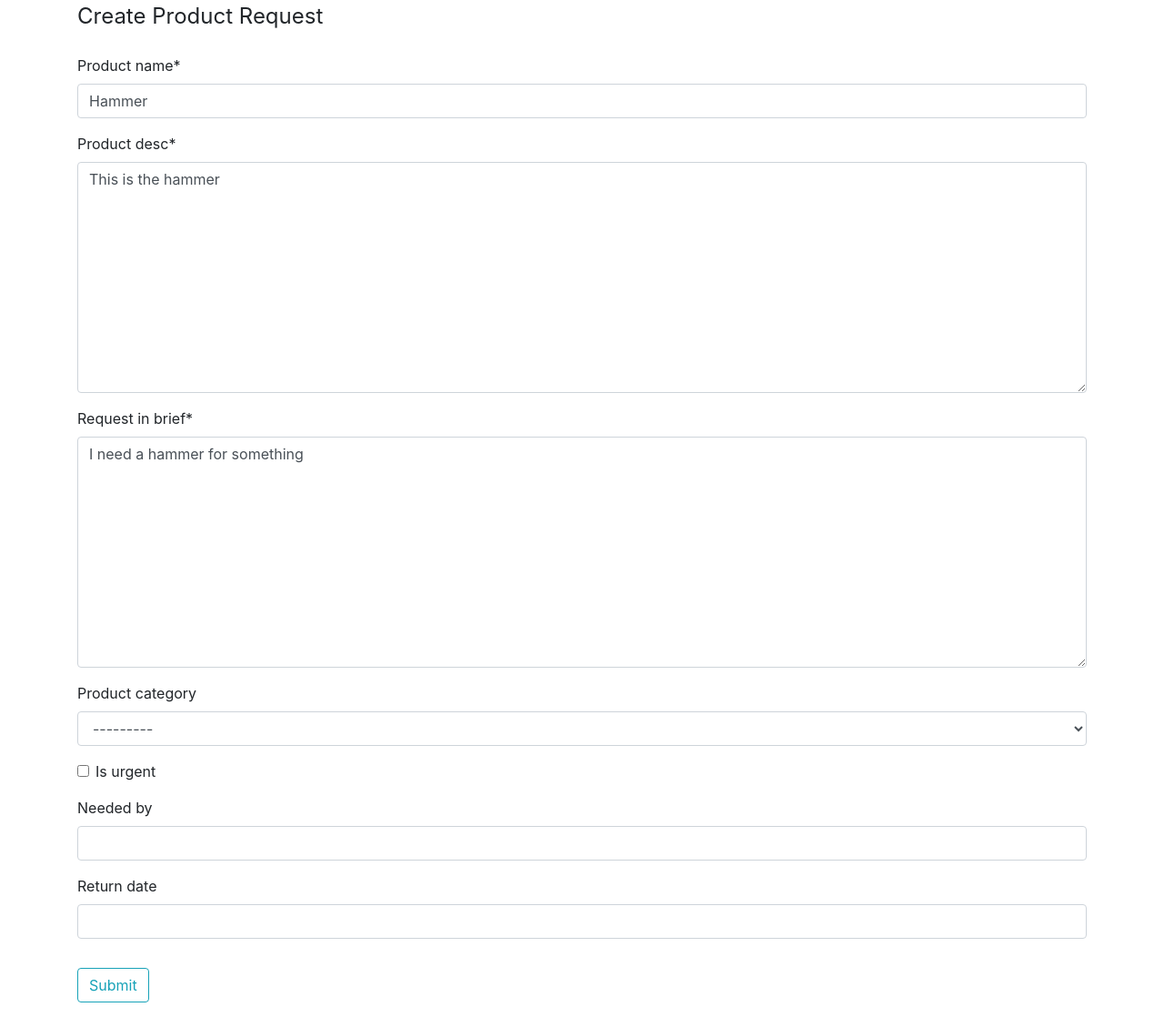
After one commit to samirpatil2000/HackathonProject, a Django app: page /create-product-request/ in a window 1280 px wide. The commit adds this page. Shown: the whole page at 91% size. Run offline with Django 3.2, Linux system fonts and the light colour scheme; the visitor is signed in with stand-in values (Sample User, id 1); data that the repository does not hold is empty; some libraries are stand-ins or nearby versions.

Commit message:
product request is created and it is displayed

```diff
--- a/product/forms.py
+++ b/product/forms.py
@@ -7,3 +7,19 @@ class ProductUploadForm(forms.ModelForm):
     class Meta:
         model=Product
         fields=['name','desc','category']
+
+
+
+
+class CreateRequestForm(forms.ModelForm):
+
+    class Meta:
+        model=RequestForProduct
+        fields=[
+            'product_name',
+            'product_desc',
+            'request_in_brief',
+            'product_category',
+            'is_urgent',
+            'needed_by',
+            'return_date']
--- a/product/models.py
+++ b/product/models.py
@@ -19,7 +19,7 @@ class Product(models.Model):
 
     user=models.ForeignKey(user,on_delete=models.CASCADE)
     name=models.CharField(default="Hammer",max_length=20)
-    desc=models.CharField(default="This is the hammer",max_length=200)
+    desc=models.TextField(default="This is the hammer")
     category=models.ForeignKey(Category,on_delete=models.SET_NULL,blank=True,null=True)
     is_borrowed=models.BooleanField(default=False)
     is_on_rent=models.BooleanField(default=False)
@@ -32,12 +32,13 @@ class RequestForProduct(models.Model):
 
     user = models.ForeignKey(user, on_delete=models.CASCADE)
     product_name = models.CharField(default="Hammer", max_length=20)
-    product_desc = models.CharField(default="This is the hammer", max_length=200)
-    request_in_brief=models.CharField(default="I need a hammer for something",max_length=300)
+    product_desc = models.TextField(default="This is the hammer")
+    request_in_brief=models.TextField(default="I need a hammer for something")
     product_category = models.ForeignKey(Category, on_delete=models.SET_NULL, blank=True, null=True)
     is_urgent= models.BooleanField(default=False)
     needed_by=models.DateTimeField(blank=True,null=True)
-    return_date=models.DateTimeField()
+    return_date=models.DateTimeField(blank=True,null=True)
+    is_submitted=models.BooleanField(default=False)
 
     def __str__(self):
         return str(self.user)+str(self.product_name)
--- a/product/urls.py
+++ b/product/urls.py
@@ -5,4 +5,5 @@ from . import views
 urlpatterns = [
     path('',views.index,name='index-page'),
     path('upload-products/',views.uploadProduct,name='upload-products'),
+    path('create-product-request/',views.create_product_request,name='create-product-request'),
  ]
--- a/product/views.py
+++ b/product/views.py
@@ -1,11 +1,13 @@
 from django.contrib.auth.decorators import login_required
 from django.shortcuts import render, redirect
-from .forms import ProductUploadForm
+from .forms import ProductUploadForm,CreateRequestForm
+from .models import RequestForProduct
 # Create your views here.
+
 
 def index(request):
     context={
-
+        'objects':RequestForProduct.objects.filter(is_submitted=False)
     }
     return render(request,'product/index.html',context)
 
@@ -19,8 +21,26 @@ def uploadProduct(request):
         if productForm.is_valid():
             prod=productForm.save(commit=False)
             prod.user=user
+            prod.save()
             return redirect('index-page')
     context={
         'form':productForm
     }
     return render(request,'product/productUploadForm.html',context)
+
+
+@login_required
+def create_product_request(request):
+    user=request.user
+    requestForm=CreateRequestForm()
+    if request.method=="POST":
+        requestForm=CreateRequestForm(request.POST or None)
+        if requestForm.is_valid():
+            prod_request=requestForm.save(commit=False)
+            prod_request.user=user
+            prod_request.save()
+            return redirect('index-page')
+    context={
+        'form':requestForm
+    }
+    return render(request,'product/createRequestForm.html',context)
--- a/templates/account/base.html
+++ b/templates/account/base.html
@@ -11,7 +11,7 @@
     <title>{% block title %}{% endblock %}</title>
   </head>
   <body>
-  {% block body %} {% endblock body %}
+  {% block body %} {% endblock %}
 
 
         {% if messages %}
--- /dev/null
+++ b/templates/product/createRequestForm.html
@@ -0,0 +1,19 @@
+{% extends 'account/base.html' %}
+{% load crispy_forms_tags %}
+{% block title %}Get Set Greenary / Create Product Request{% endblock %}
+{% block body %}
+
+<div class="container">
+    <form method="POST">
+        {% csrf_token %}
+        <fieldset class="form-group">
+            <legend class="'border-bottom mb-4">Create Product Request</legend>
+           {{ form | crispy  }}
+        </fieldset>
+        <div class="form-group">
+            <button class="btn btn-outline-info" type="submit">Submit</button>
+        </div>
+    </form>
+</div>
+
+{% endblock body %}
```
Also changed, not shown: templates/product/index.html (+8 -0 lines).
